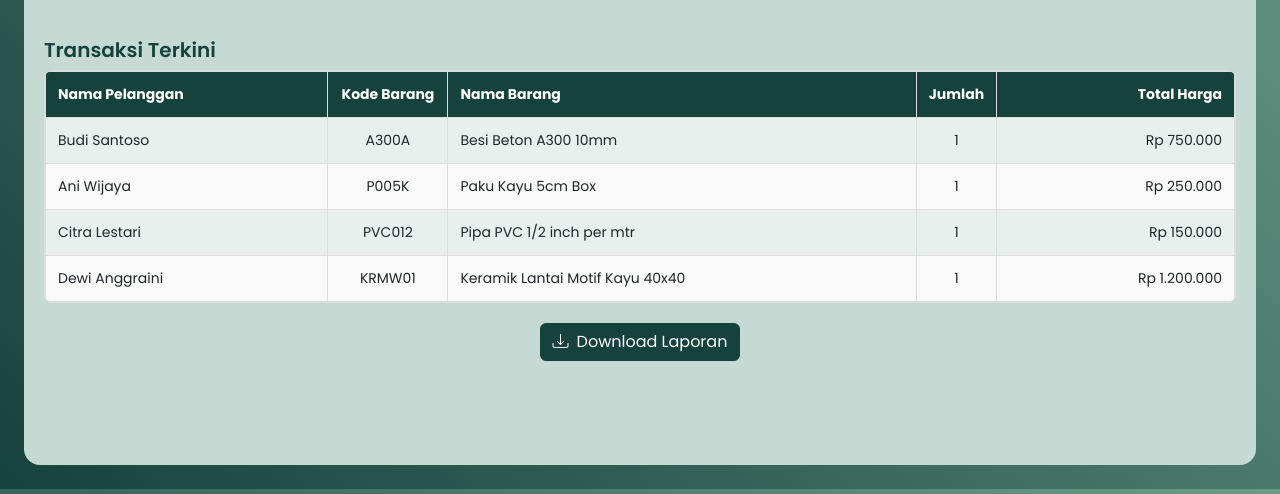
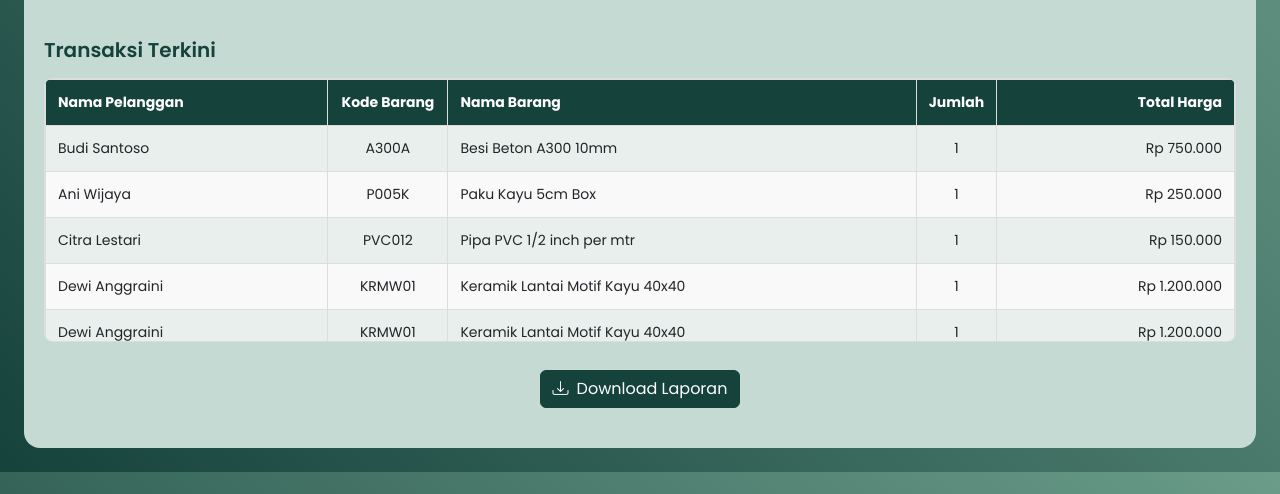
Before and after one commit to willgregorry/laris-amanah, a React (Vite) app: page /report in a window 1280 px wide. Shown: the part 303-797 px from the top of the page. Built offline with nearby package versions, Linux system fonts and the light colour scheme.

Commit message:
update scroll button

```diff
--- a/src/Components/RecentTransactionsTable.jsx
+++ b/src/Components/RecentTransactionsTable.jsx
@@ -6,6 +6,7 @@ const transactionsSectionTitleStyle = {
   fontWeight: '600',
   fontFamily: 'Poppins, sans-serif',
   fontSize: '1.25rem',
+  marginBottom: '1rem'
 };
 
 function RecentTransactionsTable({ transactions }) {
--- a/src/Pages/Report.jsx
+++ b/src/Pages/Report.jsx
@@ -4,6 +4,7 @@
   import SummaryCard from "./../Components/SummaryCard";
   import RecentTransactionsTable from "./../Components/RecentTransactionsTable";
 
+  // akan disesuaikan saat ada be
   const mockSummaryData = {
     totalRevenue: { value: 23570000, change: 2.0, currency: "Rp" },
     todaySales: { value: 2340000, change: -1.5, currency: "Rp" },
@@ -43,6 +44,54 @@
       totalPurchase: 1200000,
       jumlah: 20,
     },
+    {
+      id: 4,
+      customerName: "Dewi Anggraini",
+      itemCode: "KRMW01",
+      itemName: "Keramik Lantai Motif Kayu 40x40",
+      totalPurchase: 1200000,
+      jumlah: 20,
+    },
+    {
+      id: 4,
+      customerName: "Dewi Anggraini",
+      itemCode: "KRMW01",
+      itemName: "Keramik Lantai Motif Kayu 40x40",
+      totalPurchase: 1200000,
+      jumlah: 20,
+    },
+    {
+      id: 4,
+      customerName: "Dewi Anggraini",
+      itemCode: "KRMW01",
+      itemName: "Keramik Lantai Motif Kayu 40x40",
+      totalPurchase: 1200000,
+      jumlah: 20,
+    },
+    {
+      id: 4,
+      customerName: "Dewi Anggraini",
+      itemCode: "KRMW01",
+      itemName: "Keramik Lantai Motif Kayu 40x40",
+      totalPurchase: 1200000,
+      jumlah: 20,
+    },
+    {
+      id: 4,
+      customerName: "Dewi Anggraini",
+      itemCode: "KRMW01",
+      itemName: "Keramik Lantai Motif Kayu 40x40",
+      totalPurchase: 1200000,
+      jumlah: 20,
+    },
+    {
+      id: 4,
+      customerName: "Dewi Anggraini",
+      itemCode: "KRMW01",
+      itemName: "Keramik Lantai Motif Kayu 40x40",
+      totalPurchase: 1200000,
+      jumlah: 20,
+    },
   ];
 
   const pageTitleStyle = {
@@ -50,12 +99,13 @@
     fontWeight: "600",
     fontFamily: "Poppins, sans-serif",
     fontSize: '1.25rem',
+    marginBottom: '1rem'
   };
 
   const buttonContainerStyle = {
   display: 'flex',
   justifyContent: 'center',
-  marginTop: '20px',
+  marginTop: '28px',
 };
 
   function ReportPage() {
@@ -111,9 +161,8 @@
       <div
         className="m-4 rounded-4"
         style={{
-          height: "93vh",
           backgroundColor: "#C4DAD2",
-          overflowY: 'auto'
+          paddingBottom: '20px'
         }}
       >
         <Header />
@@ -157,7 +206,7 @@
 
           <RecentTransactionsTable transactions={recentTransactions} />
 
-          {/* --- PERUBAHAN 2: Tombol ditambahkan di sini --- */}
+          {}
           <div style={buttonContainerStyle}>
             <Button
               variant="success"
--- a/src/Pages/TableReport.jsx
+++ b/src/Pages/TableReport.jsx
@@ -1,29 +1,20 @@
 import React from 'react';
 
-// Komponen kecil untuk menampung CSS kustom kita.
-// Ini adalah cara rapi untuk memasukkan blok <style> di dalam JSX.
 const CustomScrollbarCSS = () => (
   <style>{`
-    /* Menargetkan elemen dengan class .custom-scrollbar */
     .custom-scrollbar::-webkit-scrollbar {
-      width: 12px; /* Lebar scrollbar */
+      width: 12px;
     }
-
-    /* Style untuk track (latar belakang) */
     .custom-scrollbar::-webkit-scrollbar-track {
-      background: #f1f1f1; /* Warna latar yang sangat terang */
+      background: #f1f1f1;
     }
-
-    /* Style untuk thumb (bagian yang bisa digeser) */
     .custom-scrollbar::-webkit-scrollbar-thumb {
-      background-color: #888; /* Warna abu-abu */
-      border-radius: 10px; /* Membuat ujungnya melengkung */
-      border: 3px solid #f1f1f1; /* Memberi jarak antara thumb dan track */
+      background-color: #888;
+      border-radius: 10px;
+      border: 3px solid #f1f1f1;
     }
-
-    /* Style untuk thumb saat di-hover */
     .custom-scrollbar::-webkit-scrollbar-thumb:hover {
-      background-color: #555; /* Warna menjadi lebih gelap */
+      background-color: #555;
     }
   `}</style>
 );
@@ -38,14 +29,12 @@ export default function TableReport({ data }) {
   }
 
   return (
-    // Kita gunakan React Fragment (<>) untuk membungkus style dan div utama
     <>
       <CustomScrollbarCSS />
       <div
-        className="custom-scrollbar" // Terapkan class di sini
+        className="custom-scrollbar"
         style={{
-          // Mengubah maxHeight ke pixel agar lebih terprediksi
-          maxHeight: "450px",
+          maxHeight: "264px",
           overflowY: "auto",
           border: "1px solid #ddd",
           borderRadius: "8px",
@@ -69,7 +58,6 @@ export default function TableReport({ data }) {
               color: "white",
             }}
           >
-            {/* Isi thead tidak berubah */}
             <tr>
               <th style={{ padding: "12px", border: "1px solid #ddd", textAlign: "left" }}>
                 Nama Pelanggan
@@ -89,7 +77,6 @@ export default function TableReport({ data }) {
             </tr>
           </thead>
           <tbody>
-            {/* Isi tbody tidak berubah */}
             {data.map((row, index) => (
               <tr
                 key={row.id}
```
